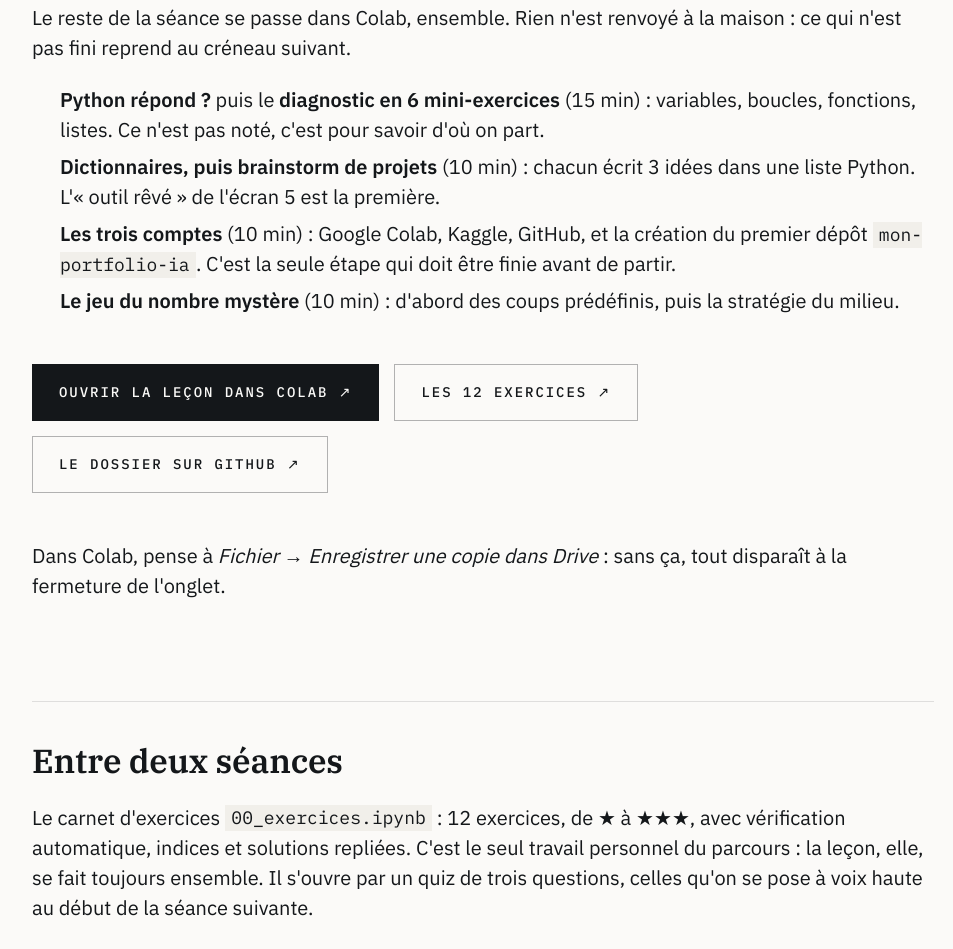
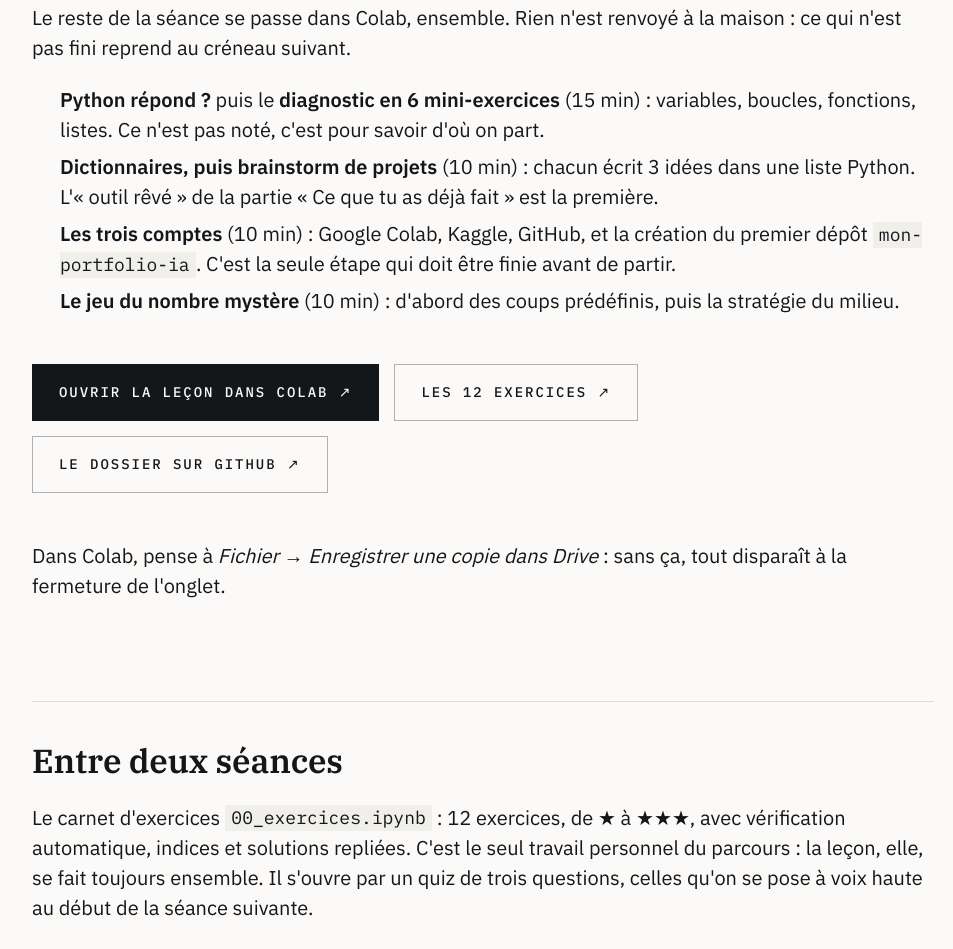
Before and after one commit to EricBlanvillain/cours-data-science, an Astro site in the folder site/: page /lecons/seance-00-faire-connaissance in a window 1280 px wide. Shown: the part 1861-2810 px from the top of the page, without its empty margins (306-1259 px from the left). Built offline with nearby package versions, Linux system fonts and the light colour scheme; Astro itself is replaced by a stand-in of ours.

Commit message:
Séance 0 : l'outil rêvé renvoie à sa partie, plus à un écran
La liste du notebook disait « L'« outil rêvé » de l'écran 5 », qui n'existe plus
à l'impression, où les écrans s'enchaînent. Elle dit maintenant « de la partie
« Ce que tu as déjà fait » », la même phrase à l'écran et sur papier.

```diff
--- a/site/src/content/lecons/seance-00-faire-connaissance.mdx
+++ b/site/src/content/lecons/seance-00-faire-connaissance.mdx
@@ -29,7 +29,7 @@ Six temps, à faire ensemble : qui je suis, une affirmation à débattre, c'est
 Le reste de la séance se passe dans Colab, ensemble. Rien n'est renvoyé à la maison : ce qui n'est pas fini reprend au créneau suivant.
 
 - **Python répond ?** puis le **diagnostic en 6 mini-exercices** (15 min) : variables, boucles, fonctions, listes. Ce n'est pas noté, c'est pour savoir d'où on part.
-- **Dictionnaires, puis brainstorm de projets** (10 min) : chacun écrit 3 idées dans une liste Python. L'« outil rêvé » de l'écran 5 est la première.
+- **Dictionnaires, puis brainstorm de projets** (10 min) : chacun écrit 3 idées dans une liste Python. L'« outil rêvé » de la partie « Ce que tu as déjà fait » est la première.
 - **Les trois comptes** (10 min) : Google Colab, Kaggle, GitHub, et la création du premier dépôt `mon-portfolio-ia`. C'est la seule étape qui doit être finie avant de partir.
 - **Le jeu du nombre mystère** (10 min) : d'abord des coups prédéfinis, puis la stratégie du milieu.
 
```
